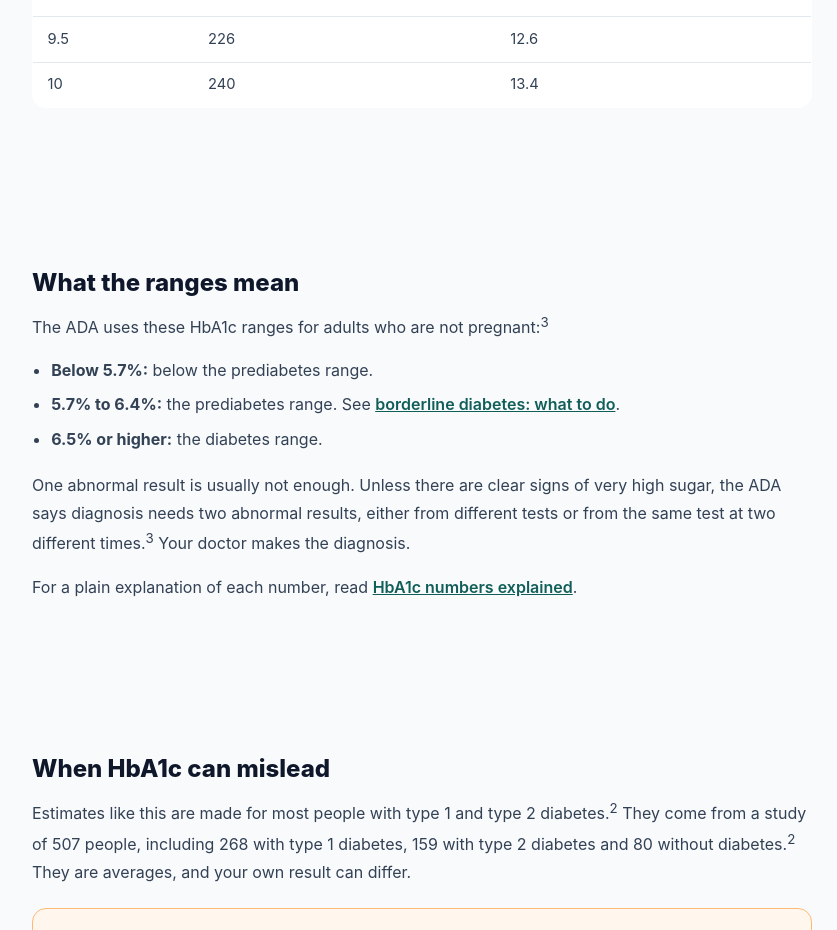
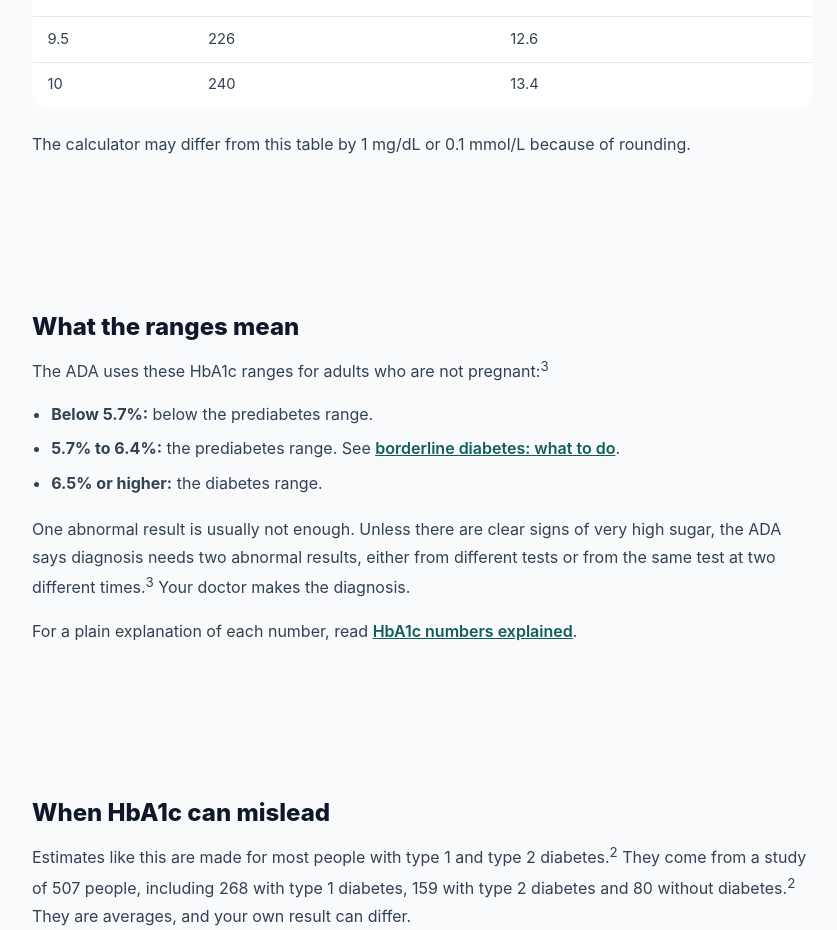
Before and after one commit to upadhyaymehul9-prog/diabetes-course-landing, a plain HTML site: page hba1c-calculator.html in a window 1280 px wide. Shown: the part 2167-3097 px from the top of the page, without its empty margins (218-1055 px from the left). Drawn offline with Linux system fonts and the light colour scheme.

Commit message:
HbA1c calculator: add rounding note
Co-Authored-By: Claude Sonnet 5.5 <noreply@anthropic.com>
Claude-Session: https://claude.ai/code/session_01CJ6w7YnchmNCodTb8RfeJa

```diff
--- a/hba1c-calculator.html
+++ b/hba1c-calculator.html
@@ -248,6 +248,7 @@
 <tr><td>9.5</td><td>226</td><td>12.6</td></tr>
 <tr><td>10</td><td>240</td><td>13.4</td></tr>
 </table>
+<p>The calculator may differ from this table by 1 mg/dL or 0.1 mmol/L because of rounding.</p>
 
     </div>
   </div>
```
